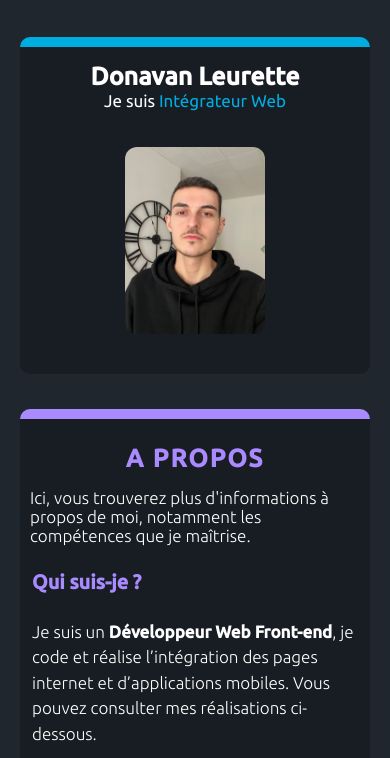
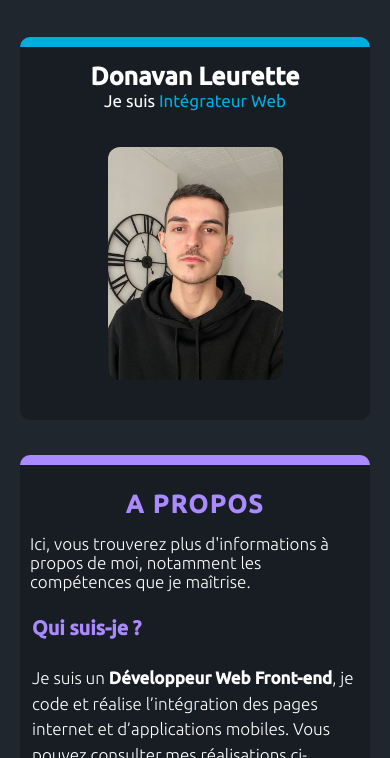
Before and after one commit to Donavanlrt/Portfolio, a plain HTML site: page index.html in a window 390 px wide. Shown: the part 51-809 px from the top of the page. Drawn offline with Linux system fonts and the light colour scheme.

Commit message:
update width photo responsive

```diff
--- a/style.css
+++ b/style.css
@@ -483,7 +483,7 @@ label img {
     }
 
     .photo-cv {
-        width: 140px;
+        width: 50%;
     }
 
     .photo {
```
